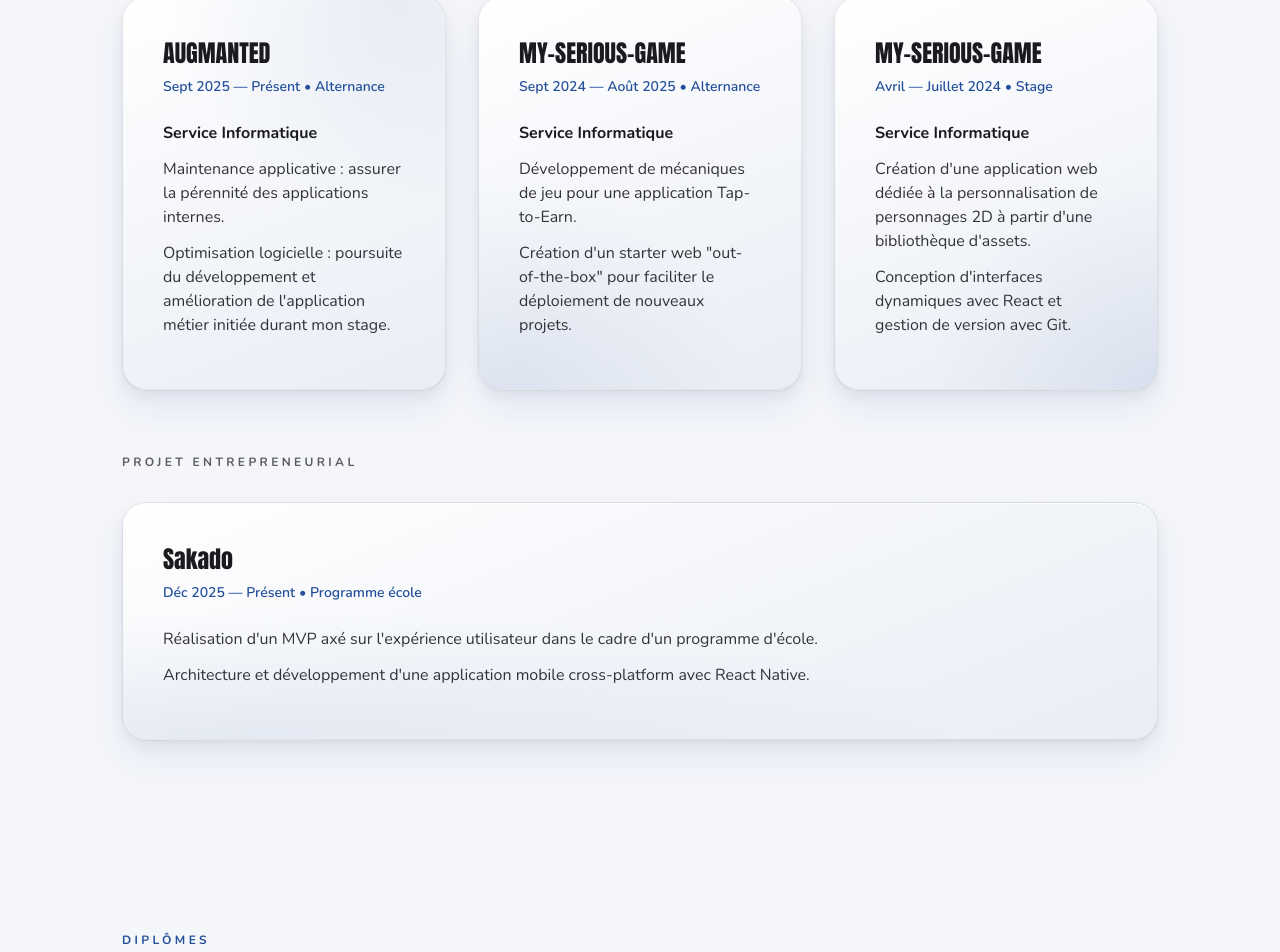
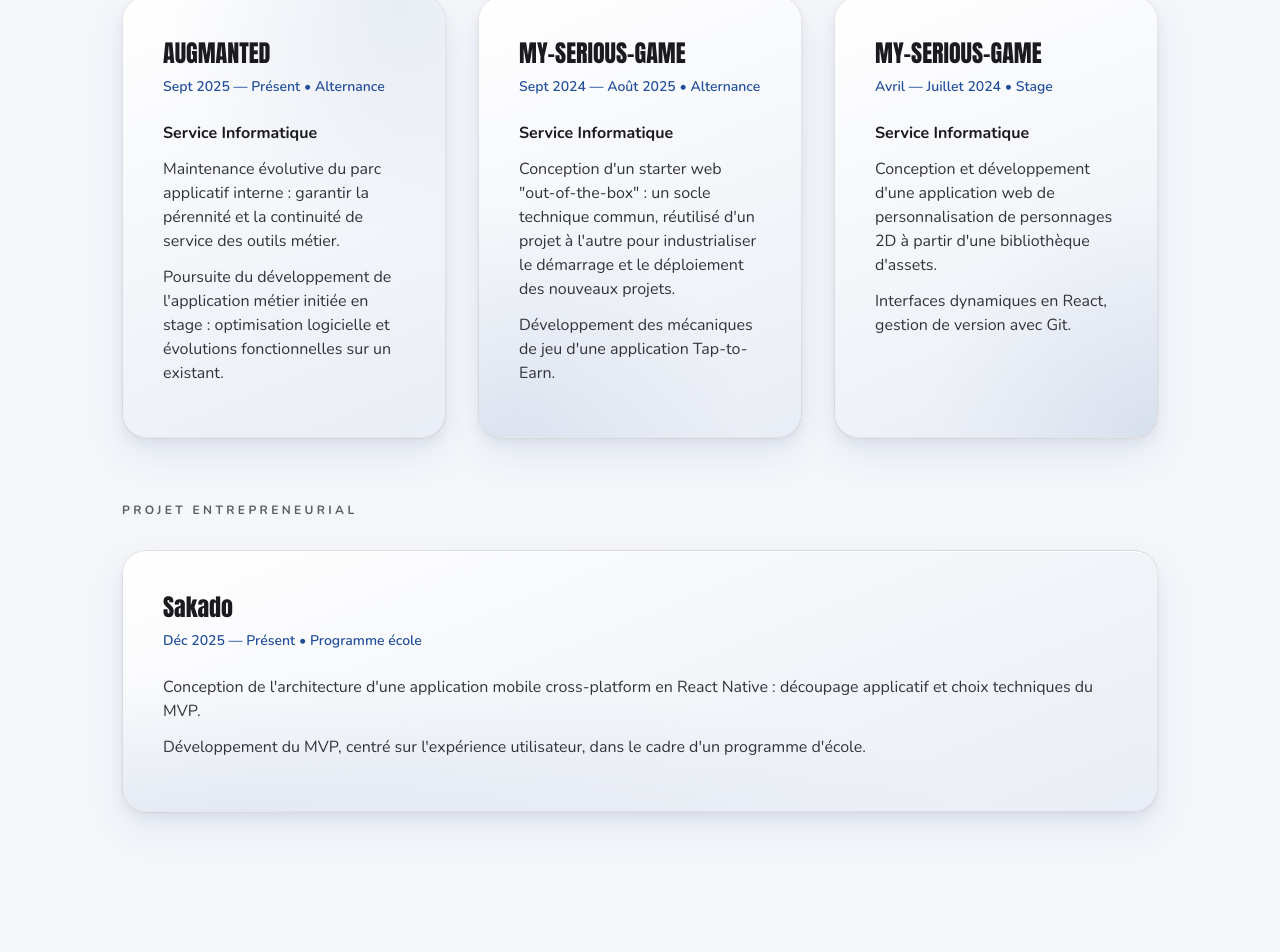
Before and after one commit to Dapharrrr/portfolio, a React (Vite) app: page / in a window 1280 px wide. Shown: the part 1834-2786 px from the top of the page. Built offline with nearby package versions, Linux system fonts and the light colour scheme; a web font is replaced by a local one.

Commit message:
feat(experience): highlight architecture work in roles

```diff
--- a/src/components/Experience.jsx
+++ b/src/components/Experience.jsx
@@ -16,8 +16,8 @@
           <h3 className={cardTitle}>AUGMANTED</h3>
           <span className={cardDate}>Sept 2025 — Présent • Alternance</span>
           <p className={cardText}><strong className="text-ink">Service Informatique</strong></p>
-          <p className={cardText}>Maintenance applicative : assurer la pérennité des applications internes.</p>
-          <p className={cardText}>Optimisation logicielle : poursuite du développement et amélioration de l&apos;application métier initiée durant mon stage.</p>
+          <p className={cardText}>Maintenance évolutive du parc applicatif interne : garantir la pérennité et la continuité de service des outils métier.</p>
+          <p className={cardText}>Poursuite du développement de l&apos;application métier initiée en stage : optimisation logicielle et évolutions fonctionnelles sur un existant.</p>
         </div>
       </Card>
       <Card index={1}>
@@ -25,8 +25,8 @@
           <h3 className={cardTitle}>MY-SERIOUS-GAME</h3>
           <span className={cardDate}>Sept 2024 — Août 2025 • Alternance</span>
           <p className={cardText}><strong className="text-ink">Service Informatique</strong></p>
-          <p className={cardText}>Développement de mécaniques de jeu pour une application Tap-to-Earn.</p>
-          <p className={cardText}>Création d&apos;un starter web &quot;out-of-the-box&quot; pour faciliter le déploiement de nouveaux projets.</p>
+          <p className={cardText}>Conception d&apos;un starter web &quot;out-of-the-box&quot; : un socle technique commun, réutilisé d&apos;un projet à l&apos;autre pour industrialiser le démarrage et le déploiement des nouveaux projets.</p>
+          <p className={cardText}>Développement des mécaniques de jeu d&apos;une application Tap-to-Earn.</p>
         </div>
       </Card>
       <Card index={2}>
@@ -34,8 +34,8 @@
           <h3 className={cardTitle}>MY-SERIOUS-GAME</h3>
           <span className={cardDate}>Avril — Juillet 2024 • Stage</span>
           <p className={cardText}><strong className="text-ink">Service Informatique</strong></p>
-          <p className={cardText}>Création d&apos;une application web dédiée à la personnalisation de personnages 2D à partir d&apos;une bibliothèque d&apos;assets.</p>
-          <p className={cardText}>Conception d&apos;interfaces dynamiques avec React et gestion de version avec Git.</p>
+          <p className={cardText}>Conception et développement d&apos;une application web de personnalisation de personnages 2D à partir d&apos;une bibliothèque d&apos;assets.</p>
+          <p className={cardText}>Interfaces dynamiques en React, gestion de version avec Git.</p>
         </div>
       </Card>
     </div>
@@ -45,8 +45,8 @@
       <div className={content}>
         <h3 className={cardTitle}>Sakado</h3>
         <span className={cardDate}>Déc 2025 — Présent • Programme école</span>
-        <p className={cardText}>Réalisation d&apos;un MVP axé sur l&apos;expérience utilisateur dans le cadre d&apos;un programme d&apos;école.</p>
-        <p className={cardText}>Architecture et développement d&apos;une application mobile cross-platform avec React Native.</p>
+        <p className={cardText}>Conception de l&apos;architecture d&apos;une application mobile cross-platform en React Native : découpage applicatif et choix techniques du MVP.</p>
+        <p className={cardText}>Développement du MVP, centré sur l&apos;expérience utilisateur, dans le cadre d&apos;un programme d&apos;école.</p>
       </div>
     </Card>
   </section>
```
